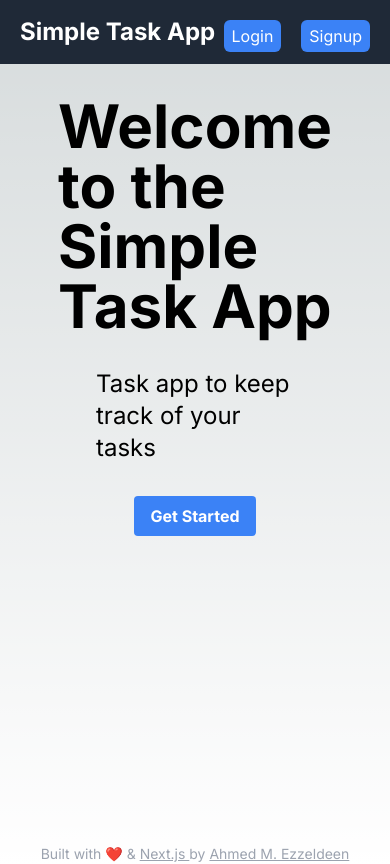
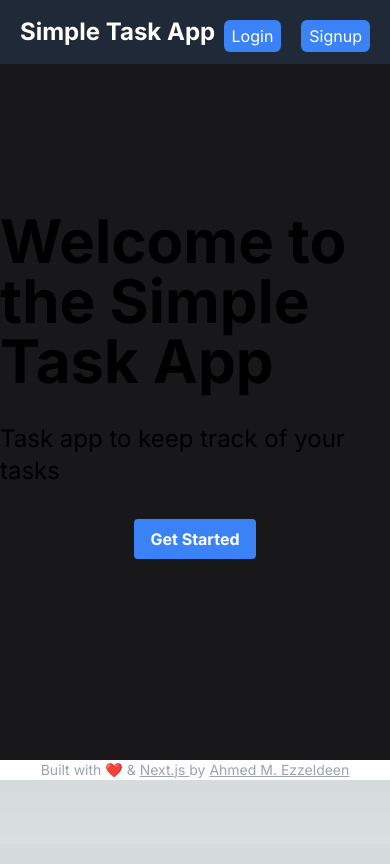
Before and after one commit to Ahmed3zzeldeen/simple-task, a Next.js app: page / in a window 390 px wide. Built offline with nearby package versions, Linux system fonts and the light colour scheme; no server answers.

Commit message:
Update layout styles to improve Landing page structure and responsiveness Refactor Landing page to use route constants for navigation

```diff
--- a/app/layout.tsx
+++ b/app/layout.tsx
@@ -20,7 +20,13 @@ export default function RootLayout({
     <html lang="en">
       <body className={inter.className}>
         <Header />
-        <main className="flex h-screen flex-col items-center p-24 gap-8">
+        <main
+          className="flex flex-col items-center gap-8 bg-zinc-900"
+          style={{
+            minHeight: "90vh",
+            paddingTop: "15vh",
+          }}
+        >
           {children}
         </main>
         <Footer />
--- a/app/page.tsx
+++ b/app/page.tsx
@@ -1,13 +1,13 @@
 import Link from "next/link";
-
+import ROUTES from "@/constants/routes";
 export default function Home() {
   return (
-    <>
+    <div className="flex flex-col items-center gap-8 bg-zinc-900 w-full" style={{ minHeight: "70vh", paddingTop: "10vh" }} >
       <h1 className="text-6xl font-bold">Welcome to the Simple Task App</h1>
       <p className="text-2xl">Task app to keep track of your tasks</p>
-      <Link className="bg-blue-500 hover:bg-blue-700 text-white font-bold py-2 px-4 rounded" href="/home">
+      <Link className="bg-blue-500 hover:bg-blue-700 text-white font-bold py-2 px-4 rounded" href={ROUTES.TASKS.HOME}>
         Get Started
       </Link>
-    </>
+    </div>
   );
 }
```
